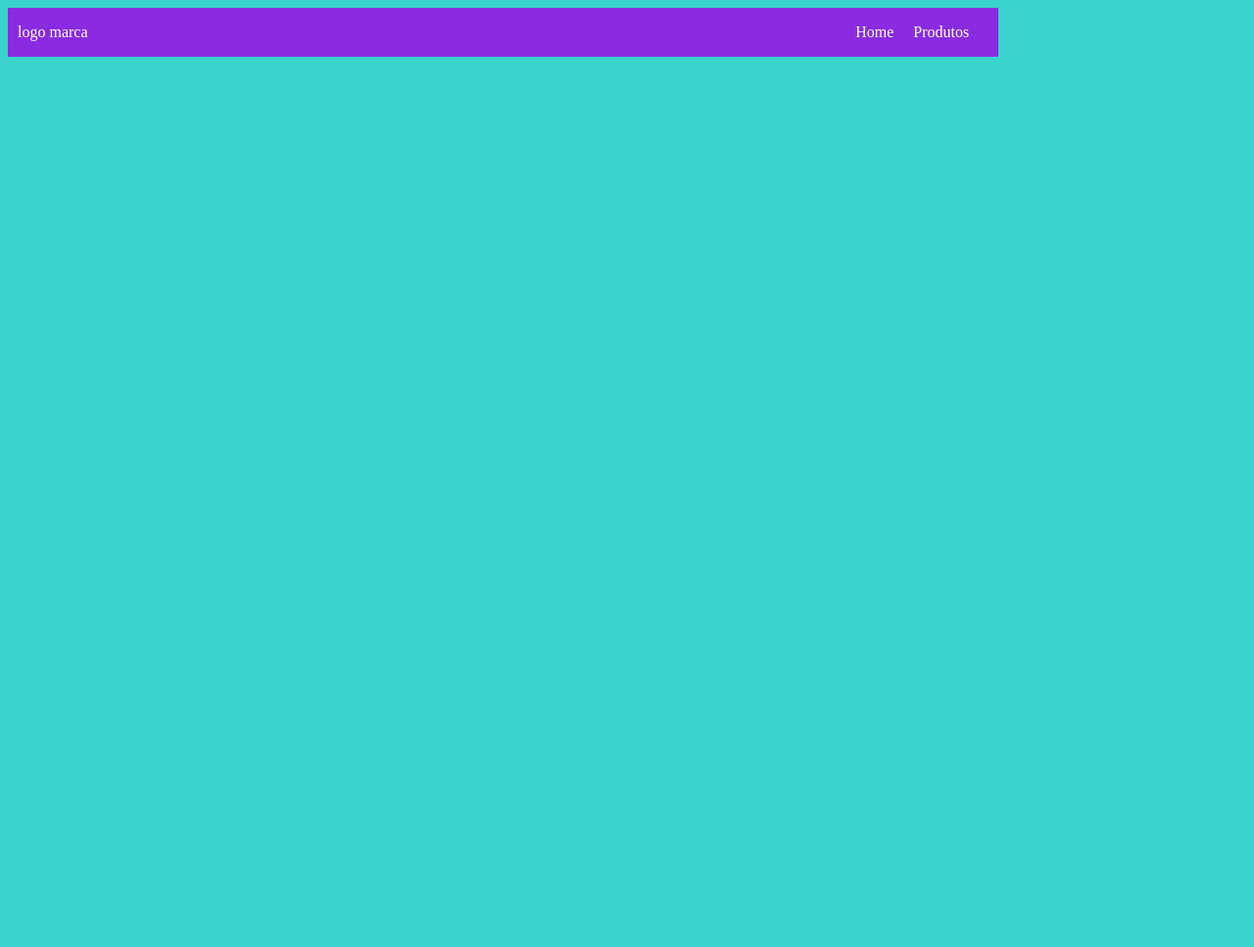
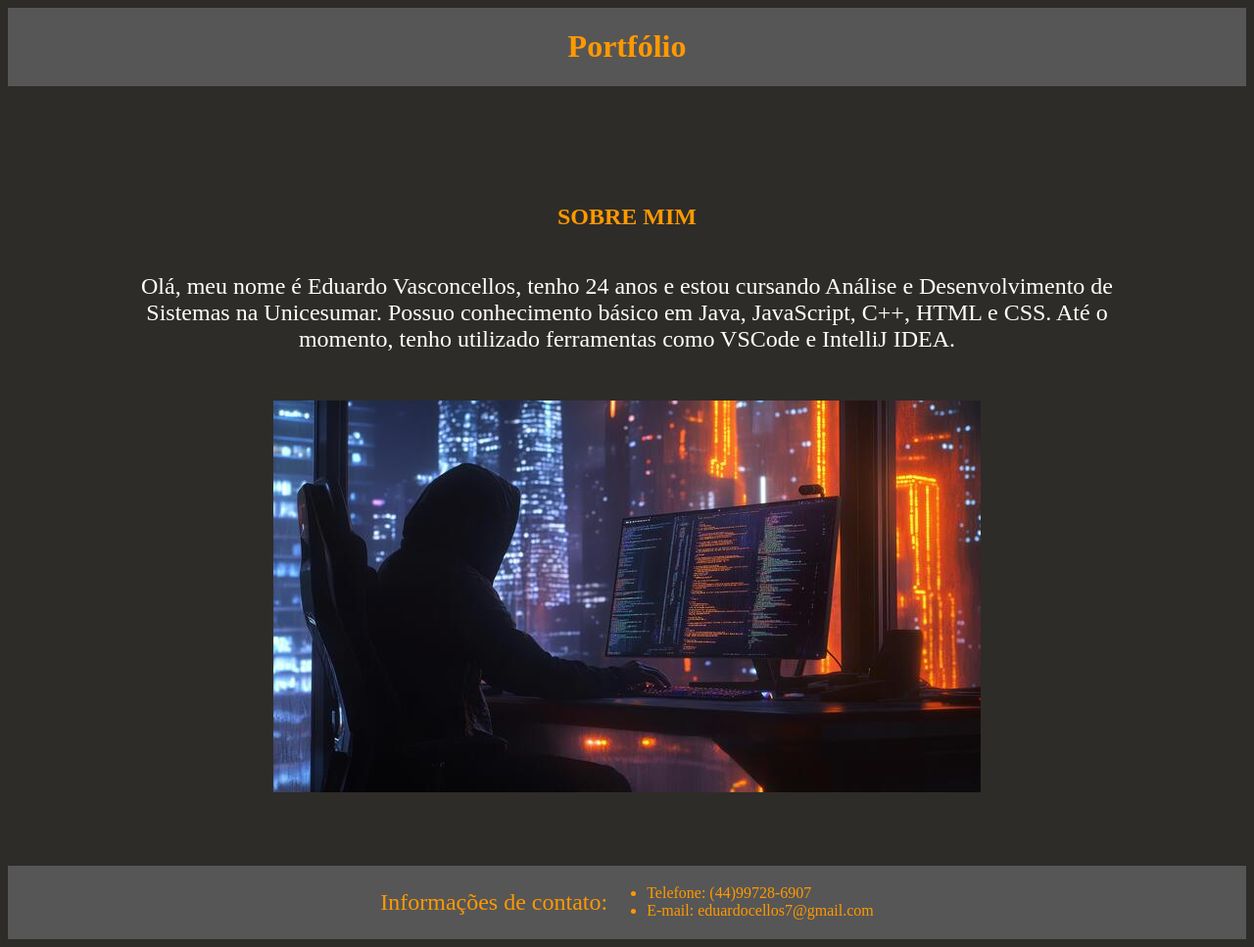
Before and after one commit to Cellos7/drake-life, a plain HTML site: page index.html in a window 1280 px wide. Shown: the whole page at 98% size. Before the commit the page ends 800 px from the top, so only its background shows below. Drawn offline with Linux system fonts and the light colour scheme.

Commit message:
portfolio

```diff
--- a/css/style.css
+++ b/css/style.css
@@ -1,35 +1,57 @@
 body{
-    background-color: rgb(58, 211, 203);
+    background-color: rgb(46, 44, 40);
 }
 
-/*se for id usar "#" */
-#topo{
-    background-color:blueviolet;
+
+.topo{
+    background-color: #565656;
 }
 
-/* se for classe usar "." */
-
 .topo{
-    width: 80%;
     display: flex;
     align-items: center;
-    justify-content: space-between;
-}
-
-.topo a{
-    padding: 10px;
-    text-decoration: none;
-    color:white;
+    justify-content: center;
 
 }
 
-.topo a:hover{
-    background-color: goldenrod;
-    border-radius: 5px;
+h1{
+    color: hsl(36, 100%, 50%);
+    text-align: center;
+
 }
 
-.topo ul{
+.texto{
+    color: #ffffff;
+    text-align: center;
+    justify-content: center;
     display: flex;
-    list-style: none;
+    margin: 0 auto;
+    align-items: center;
+    max-width: 80%;
+}
 
+p{
+    font-size: 150%;
 }
+
+h2{
+    color: hsl(36, 100%, 50%);
+    text-align: center;
+    padding-top: 100px;
+}
+
+.foto{
+    display: flex;
+    justify-content: center;
+    align-items: center;
+    padding-bottom: 75px;
+    padding-top: 25px;
+}
+
+.rodape{
+    background-color: #565656;
+    color:  hsl(36, 100%, 50%);
+    display: flex;
+    justify-content: center;
+    align-items: center;
+}
--- a/index.html
+++ b/index.html
@@ -7,22 +7,26 @@
     <link rel="stylesheet" href="css/style.css">
 </head>
 <body>
-
-    <div id="topo" class="topo ">
-        <a href="">logo marca</a>
-        <div class="nave bar">
-            <ul>
-                <li><a href="#">Home</a></li>
-                <li><a href="#">Produtos</a></li>
-                <li><a href="#"></a></li>
-            </ul>
-
-        </div>
+    <div id="topo" class="topo">
+        <H1>Portfólio</H1>
     </div>
 
-    <div class="conteudo"></div>
+    <H2>SOBRE MIM</H2>
 
-    <div class="rodape"></div>
+    <div class="texto">
+        <p>Olá, meu nome é Eduardo Vasconcellos, tenho 24 anos e estou cursando Análise e Desenvolvimento de Sistemas na Unicesumar. Possuo conhecimento básico em Java, JavaScript, C++, HTML e CSS. Até o momento, tenho utilizado ferramentas como VSCode e IntelliJ IDEA.</p>
+    </div>
 
+    <div class="foto">
+        <img src="img/foto de fundo.jpg" alt="image-night">
+    </div>
+
+    <div class="rodape">
+        <p>Informações de contato:</p>
+        <ul>
+            <li>Telefone: (44)99728-6907</li>
+            <li>E-mail: eduardocellos7@gmail.com</li>
+        </ul>
+    </div>
 </body>
 </html>
```
Also changed, not shown: img/Foto programando.jpg (added), img/foto de fundo.jpg (added).
